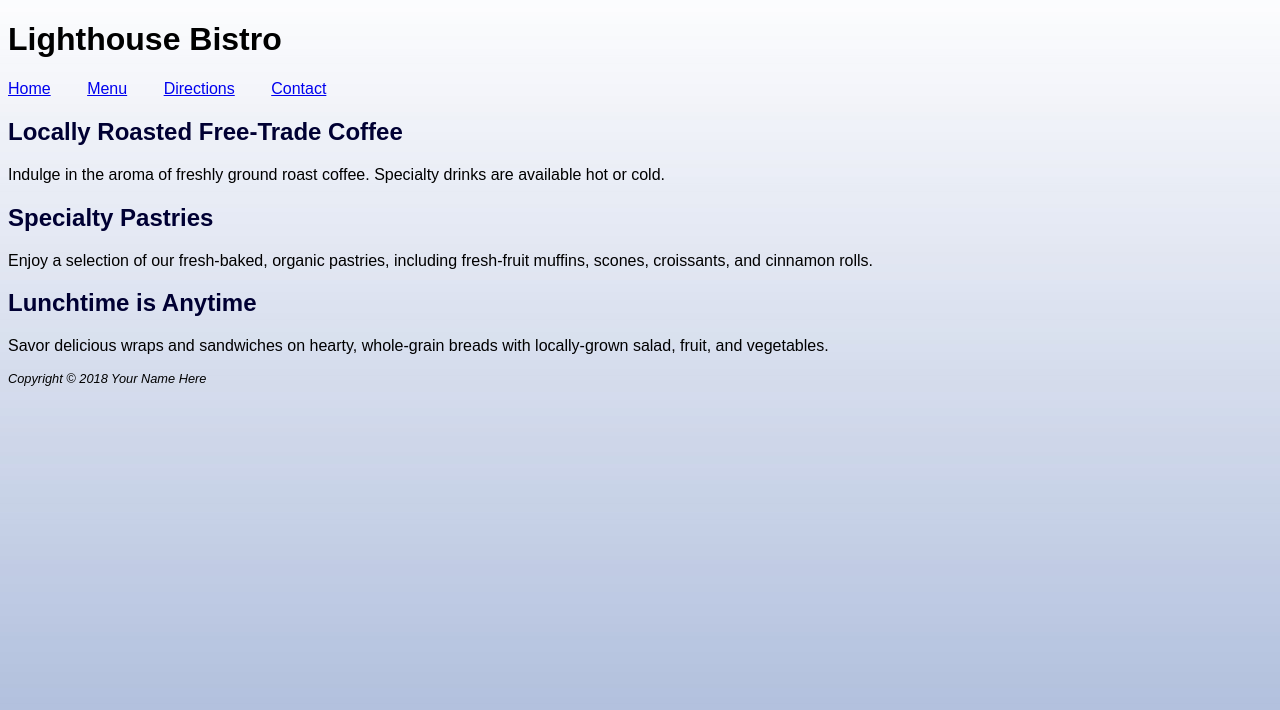
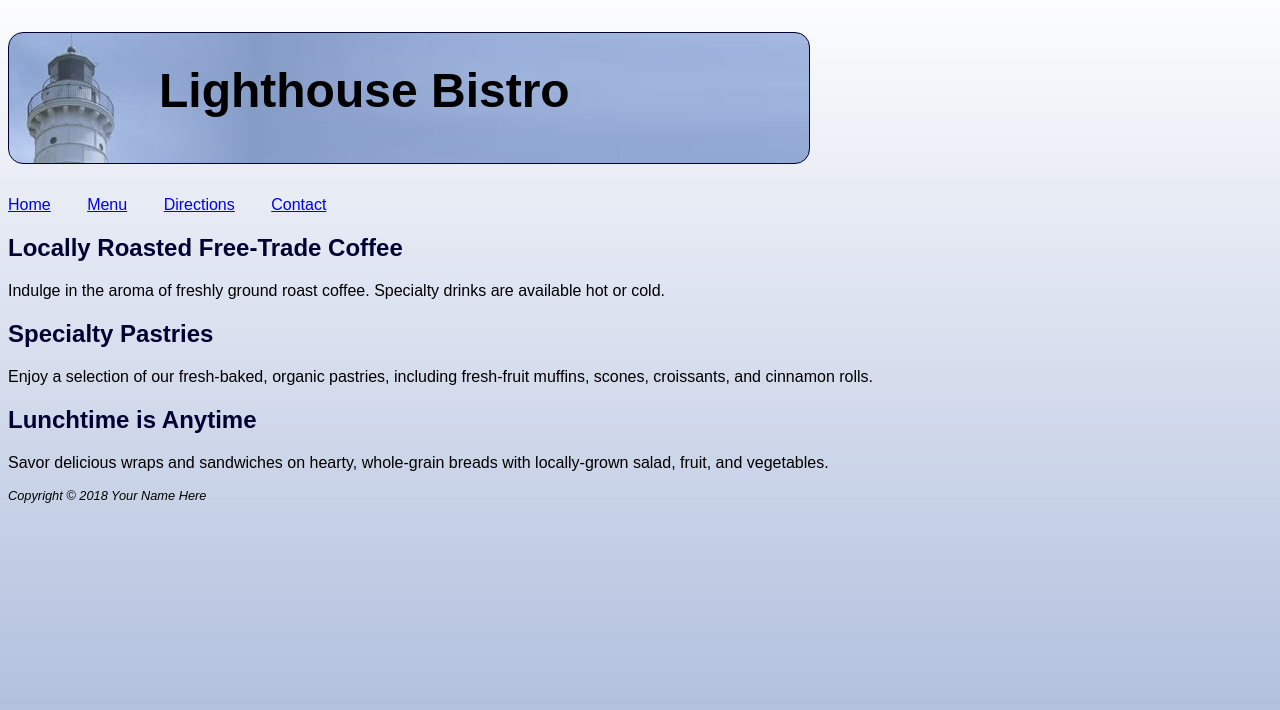
Before and after one commit to Ravi2k71/4.10, a plain HTML site: page index.html in a window 1280 px wide. Drawn offline with Linux system fonts and the light colour scheme.

Commit message:
Update index.html

```diff
--- a/index.html
+++ b/index.html
@@ -7,6 +7,12 @@
 body {background-image: url(background.jpg);
       font-family: Arial, Verdana, sans-serif;
 	  }
+h1 { background-image: url(lighthouselogo.jpg);
+     background-repeat: no-repeat;
+    height: 100px; width: 650px; font-size: 3em;
+    padding-left: 150px; padding-top: 30px;
+    border: 1px solid #000033;
+    border-radius: 15px;}
 h2 { color: #000033;
      font-family: arial, sans-serif;
 }
```
